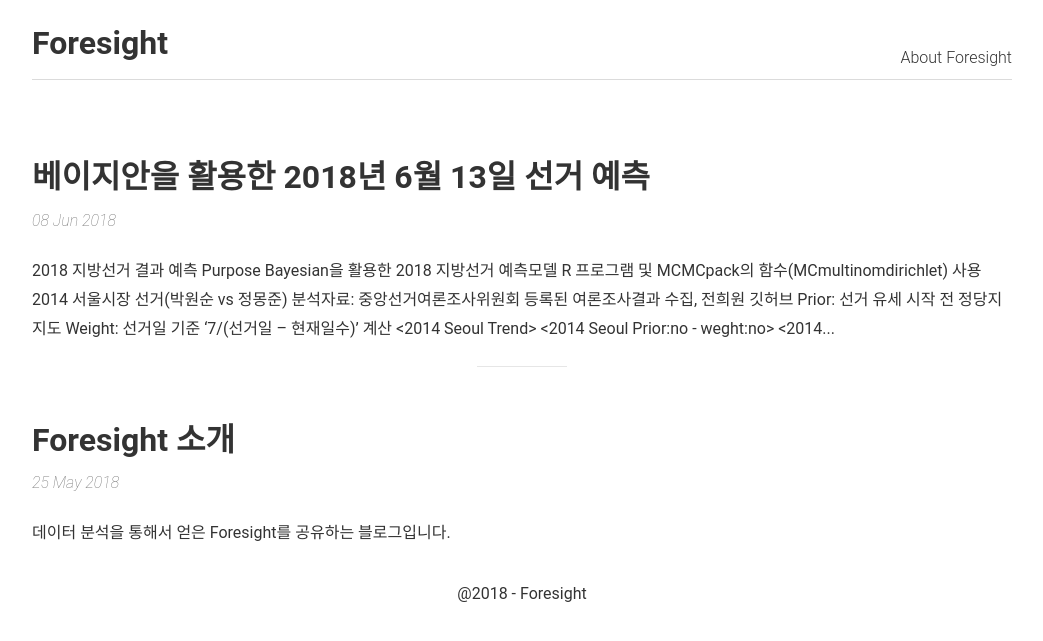
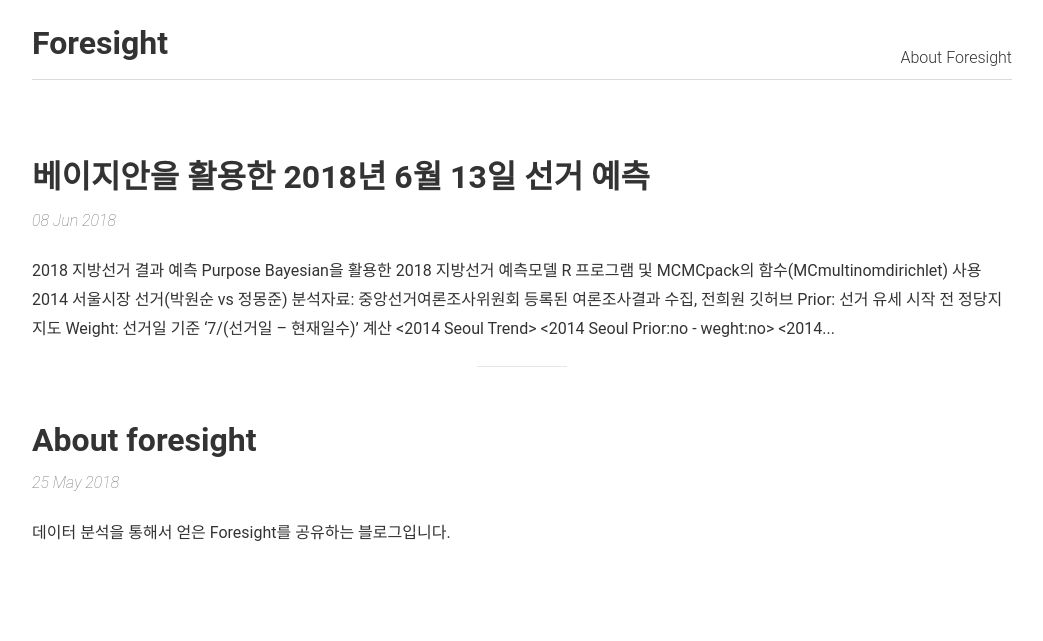
Before and after one commit to foresighters/foresighters.github.io, a Jekyll site: the page built from index.html, in a window 1280 px wide. Shown: the top 641 px of the page, without its empty margins (118-1161 px from the left). Built offline with Jekyll 4.4.1, drawn with Linux system fonts in a browser that asks for light colours; the list of posts is cut into pages by our own code.

Commit message:
footer 수정

```diff
--- a/_includes/footer.html
+++ b/_includes/footer.html
@@ -1 +1 @@
-<footer><span>@2018 - Foresight</span></footer>
+<footer><span></span></footer>
```
Also changed, not shown: _posts/2018-05-25-About Foresight.md (renamed from _posts/2018-05-25-Foresight 소개.md).
